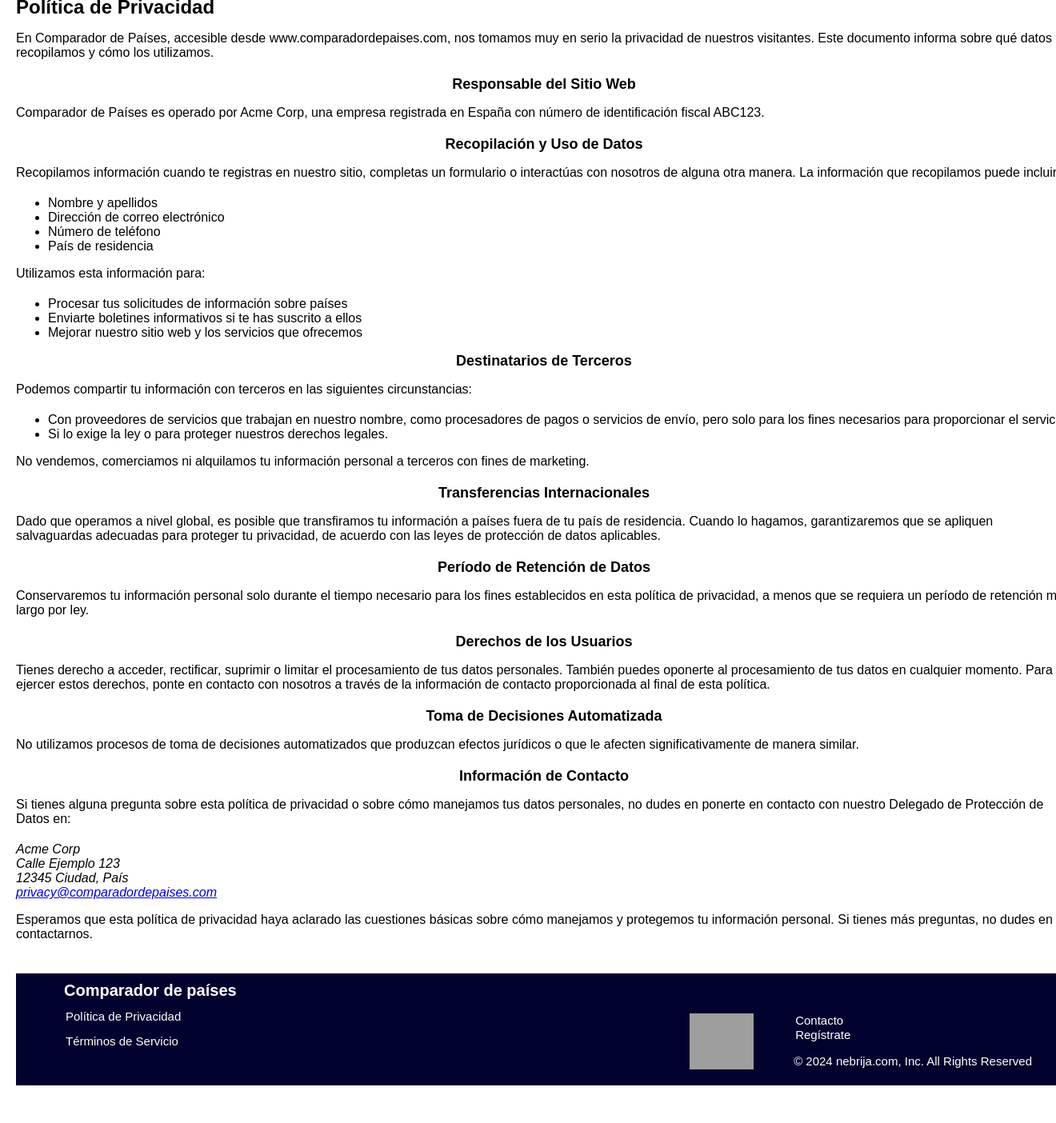
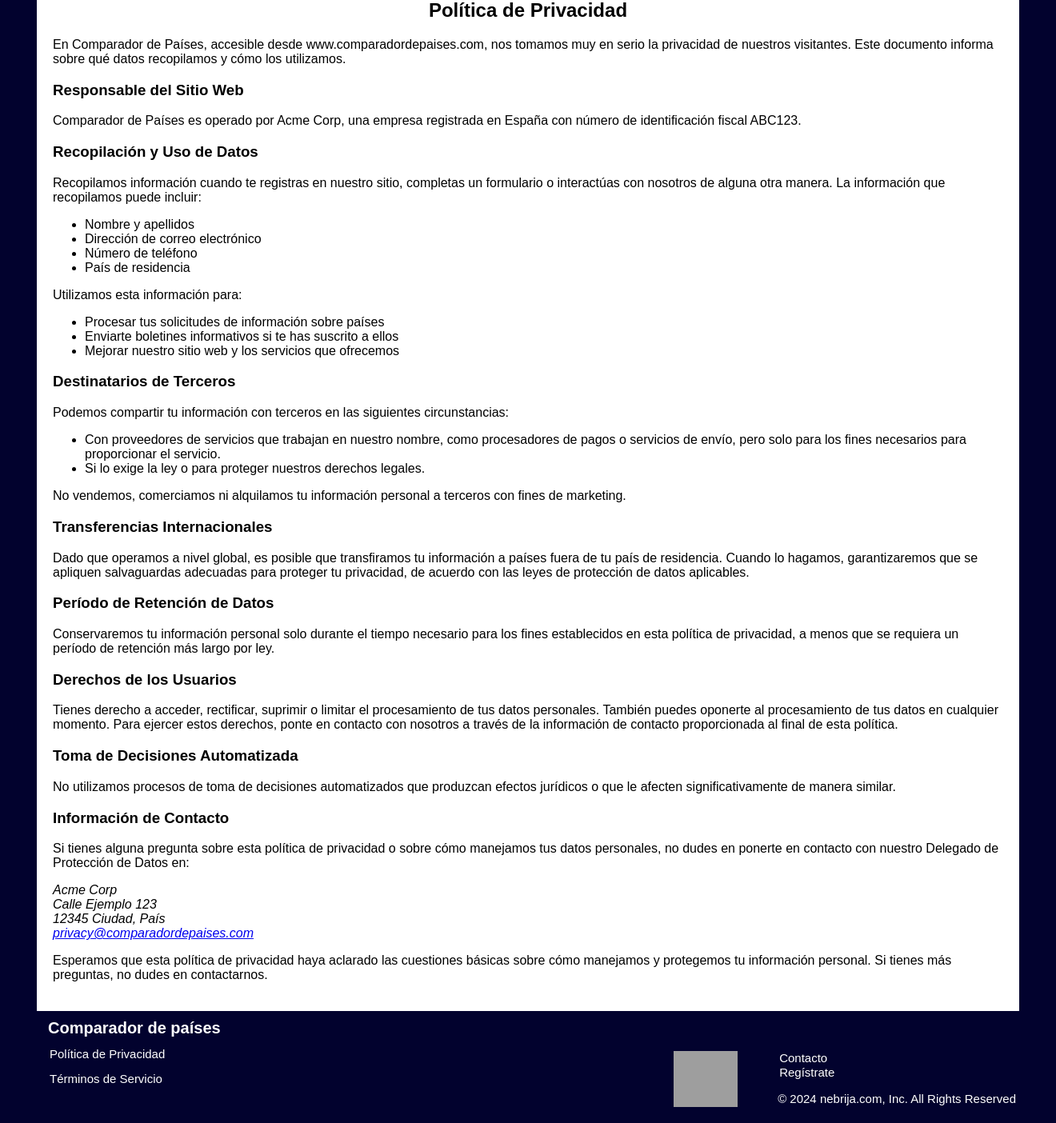
Before and after one commit to lopezviktor/proyectoComparador, a PHP site: page /PoliticaDePrivacidad.php in a window 1320 px wide; the page is wider, and only the part inside the window is pictured. Shown: the part 125-1529 px from the top of that part at 80% size. Before the commit the page ends 1482 px from the top of that part, so only its background shows below. Run offline with PHP 8.4, Linux system fonts and the light colour scheme; grey boxes are pictures that could not be loaded.

Commit message:
Estilos varios y unificar formato ventanas

```diff
--- a/frontend/css/styles.css
+++ b/frontend/css/styles.css
@@ -164,14 +164,17 @@ input[type="password"]
 }
 
 input[type="submit"] {
-    background-color: rgb(142, 142, 149);
-    padding: 10px 20px;
+    width: 100%;
+    padding: 10px 15px;
+    background-color: #0056b3;
     border: none;
-    border-radius: 5px;
-    cursor: pointer;
+    border-radius: 4px;
+    color: white;
     font-size: 16px;
     font-weight: bold;
-    color: black;
+    text-transform: uppercase;
+    cursor: pointer;
+    transition: background-color 0.3s;
 
 }
 
@@ -191,12 +194,12 @@ input[type="submit"] {
 
 }
 #contenedorPagina{
-    margin: 0 5%;
+    margin: 0 auto;
     padding: 20px;
-    padding: 20px;
-    width: 100%;
+    /*width: 100%;*/
     height: 100%;
     background-color: white;
+    max-width: 90%;
 
 }
 
@@ -211,6 +214,7 @@ input[type="submit"] {
 #contenedorPaises {
     display: flex;
     flex-wrap: wrap;
+    max-width: 90%;
 
 }
 
@@ -426,7 +430,8 @@ footer {
     background-color: rgb(2, 2, 46);
     color: white;
     clear: both;
-    margin-top: 40px;
+    margin-top: auto;
+    width: 100%;
 
 }
 
--- a/frontend/html/PoliticaDePrivacidad.php
+++ b/frontend/html/PoliticaDePrivacidad.php
@@ -7,39 +7,24 @@
     <link rel="stylesheet" href="../css/styles.css">
     <title>Comparador de paises</title>
 
-    <style>
-        body {
-            font-family: Arial, sans-serif;
-            margin: 20px;
-        }
-        h1 {
-            font-size: 24px;
-            margin-bottom: 10px;
-        }
-        h2 {
-            font-size: 18px;
-            margin-bottom: 5px;
-        }
-        p {
-            margin-bottom: 20px;
-        }
-    </style>
 
 </head>
 <body>
-    <div id="contenedor">
+    <div id="contenedorIndex">
     <?php
             include "../includes/navSinBuscador.php"  //incluye el cóigo del archivo nav.php
 
     ?>
 
-    <h1>Política de Privacidad</h1>
+    <div id="contenedorPagina">
+
+    <h2>Política de Privacidad</h2>
     <p>En Comparador de Países, accesible desde www.comparadordepaises.com, nos tomamos muy en serio la
         privacidad de nuestros visitantes. Este documento informa sobre qué datos recopilamos y cómo los utilizamos.</p>
-    <h2>Responsable del Sitio Web</h2>
+    <h3>Responsable del Sitio Web</h3>
     <p>Comparador de Países es operado por Acme Corp, una empresa registrada en España con número de
         identificación fiscal ABC123.</p>
-    <h2>Recopilación y Uso de Datos</h2>
+    <h3>Recopilación y Uso de Datos</h3>
     <p>Recopilamos información cuando te registras en nuestro sitio, completas un formulario o interactúas
         con nosotros de alguna otra manera. La información que recopilamos puede incluir:</p>
         <ul>
@@ -57,7 +42,7 @@
             <li>Mejorar nuestro sitio web y los servicios que ofrecemos</li>
         </ul>
 
-        <h2>Destinatarios de Terceros</h2>
+        <h3>Destinatarios de Terceros</h3>
         <p>Podemos compartir tu información con terceros en las siguientes circunstancias:</p>
 
         <ul>
@@ -67,22 +52,22 @@
         </ul>
 
         <p>No vendemos, comerciamos ni alquilamos tu información personal a terceros con fines de marketing.</p>
-        <h2>Transferencias Internacionales</h2>
+        <h3>Transferencias Internacionales</h3>
         <p>Dado que operamos a nivel global, es posible que transfiramos tu información a países fuera de tu país
             de residencia. Cuando lo hagamos, garantizaremos que se apliquen salvaguardas adecuadas para proteger
             tu privacidad, de acuerdo con las leyes de protección de datos aplicables.</p>
-        <h2>Período de Retención de Datos</h2>
+        <h3>Período de Retención de Datos</h3>
         <p>Conservaremos tu información personal solo durante el tiempo necesario para los fines establecidos
             en esta política de privacidad, a menos que se requiera un período de retención más largo por ley.</p>
-        <h2>Derechos de los Usuarios</h2>
+        <h3>Derechos de los Usuarios</h3>
         <p>Tienes derecho a acceder, rectificar, suprimir o limitar el procesamiento de tus datos personales.
             También puedes oponerte al procesamiento de tus datos en cualquier momento. Para ejercer estos
             derechos, ponte en contacto con nosotros a través de la información de contacto proporcionada al
             final de esta política.</p>
-        <h2>Toma de Decisiones Automatizada</h2>
+        <h3>Toma de Decisiones Automatizada</h3>
         <p>No utilizamos procesos de toma de decisiones automatizados que produzcan efectos jurídicos o que le
             afecten significativamente de manera similar.</p>
-        <h2>Información de Contacto</h2>
+        <h3>Información de Contacto</h3>
         <p>Si tienes alguna pregunta sobre esta política de privacidad o sobre cómo manejamos tus datos personales,
             no dudes en ponerte en contacto con nuestro Delegado de Protección de Datos en:</p>
             <address> Acme Corp<br> Calle Ejemplo 123<br> 12345 Ciudad, País<br>
@@ -91,6 +76,8 @@
             cómo manejamos y protegemos tu información personal. Si tienes más preguntas, no dudes en contactarnos.</p>
 
 
+    </div>
+    </div>
 
     <?php
 
--- a/frontend/html/registroPaises.php
+++ b/frontend/html/registroPaises.php
@@ -10,12 +10,13 @@
 <body>
     <!--ESTA PAGINA SOLO DEBERIA VERLA EL ADMINISTRADOR -->
 
+    <div id="contenedorIndex">
     <?php
-        include "../includes/nav.php"  //incluye el código del archivo nav.php
+            include "../includes/navSinBuscador.php"  //incluye el cóigo del archivo nav.php
 
     ?>
 
-    <div>
+    <div id="contenedorPagina">
 
         <h2>Formulario de Ingreso de Países</h2>
         <form id="formularioPaises" action="/proyectoComparador/backend/procesarFormulario.php" method="post" enctype="multipart/form-data">
@@ -58,6 +59,7 @@
         </form>
 
     </div>
+    </div>
 
     <?php
 
```
Also changed, not shown: frontend/html/TerminosDeServicio.php (+13 -26 lines), frontend/html/login.php (+8 -5 lines), frontend/html/paginaPerfil.php (+11 -5 lines).
